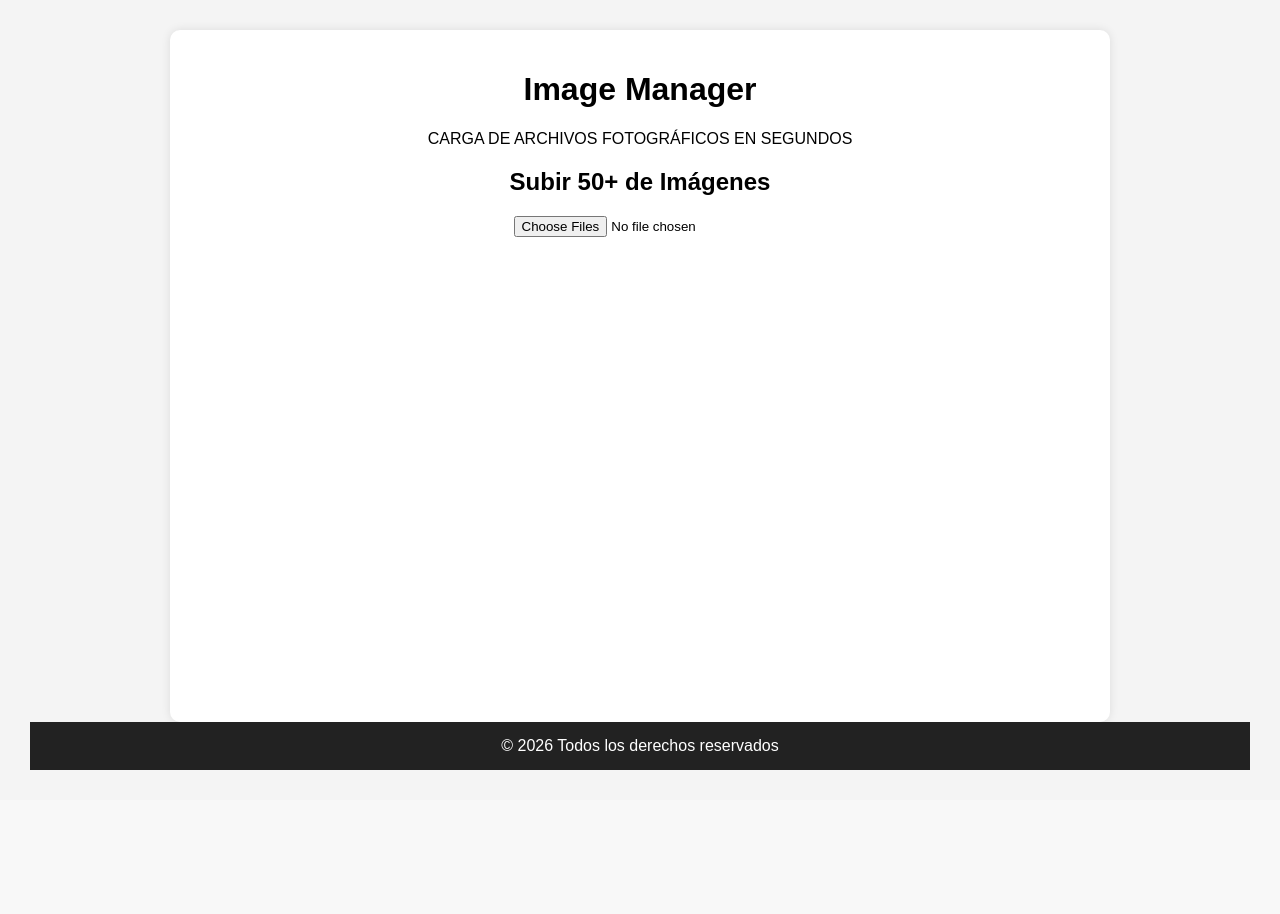
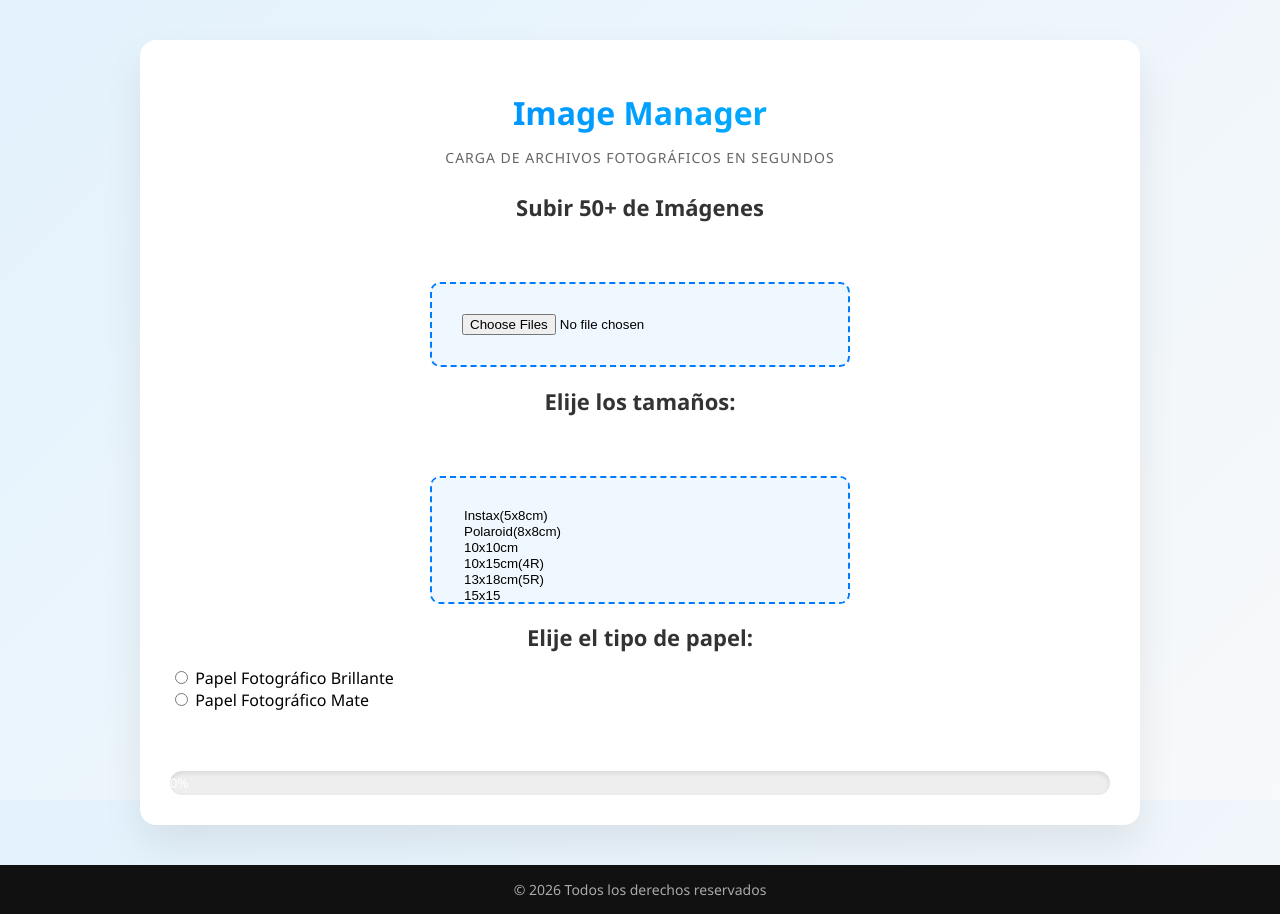
Before and after one commit to TRASH-PROGRAMMER/pagina-web, a Flask app: page / in a window 1280 px wide. Before the commit the page ends 770 px from the top, so only its background shows below. Run offline with Flask 3, Linux system fonts and the light colour scheme.

Commit message:
mejora del frontend logica del negocio

```diff
--- a/SEVER/templates/index.html
+++ b/SEVER/templates/index.html
@@ -4,195 +4,46 @@
 <meta charset="UTF-8">
 <meta name="viewport" content="width=device-width, initial-scale=1.0">
 <title>image Manager</title>
-
-<style>
-body {
-    font-family: Arial, sans-serif;
-    background: #f4f4f4;
-    text-align: center;
-    padding: 30px;
-}
-
-.container {
-    background: white;
-    padding: 20px;
-    border-radius: 10px;
-    width: 90%;
-    max-width: 900px;
-    margin: auto;
-    box-shadow: 0 0 10px rgba(0,0,0,0.1);
-}
-
-.preview-container {
-    display: grid;
-    grid-template-columns: repeat(auto-fill, minmax(150px, 1fr));
-    gap: 15px;
-    margin-top: 20px;
-}
-
-.card {
-    background: #fafafa;
-    padding: 10px;
-    border-radius: 8px;
-    box-shadow: 0 0 5px rgba(0,0,0,0.1);
-}
-
-.card img {
-    width: 100%;
-    border-radius: 5px;
-}
-
-.mensaje {
-    font-size: 14px;
-    font-weight: bold;
-    margin-top: 5px;
-}
-
-.baja {
-    color: red;
-}
-
-.alta {
-    color: green;
-}
-
-button {
-    margin-top: 5px;
-    padding: 5px 8px;
-    border: none;
-    background: #007BFF;
-    color: white;
-    cursor: pointer;
-    border-radius: 4px;
-}
-
-button:hover {
-    background: #0056b3;
-}
-.titulo {
-    color: #333;
-    background-color: rgb(241, 205, 161);
-    margin-bottom: 10px;
-    font: 1em sans-serif;
-}
-.text1 {
-    color: #555;
-    margin-bottom: 20px;
-    font: 0.9em sans-serif;
-}
-html, body {
-    height: 100%;
-    margin: 0;
-    display: flex;
-    flex-direction: column;
-}
-
-.container {
-    flex: 1;
-}
-
-footer {
-    background: #222;
-    color: white;
-    text-align: center;
-    padding: 15px;
-}
-</style>
-
-</style>
+<link rel="stylesheet" href="style/style.css" />
 </head>
 <body>
-
 <div class="container">
-    <h1 class="tiutlo">Image Manager</h1>
-    <p class=" tex1">CARGA DE ARCHIVOS FOTOGRÁFICOS EN SEGUNDOS</p>
+    <h1 class="titulo"><b>Image Manager </b></h1>
+    <p class=" text1">CARGA DE ARCHIVOS FOTOGRÁFICOS EN SEGUNDOS</p>
     <h2>Subir 50+ de Imágenes</h2>
     <input type="file" id="inputImagenes" accept="image/*" multiple>
 
+    <label for="tamaño" class="tamaños-fotos"><h2>Elije los tamaños:</h2></label>
+    <select id="tamaño" multiple>
+        <option value="TAMAÑO1">Instax(5x8cm)</option>
+        <option value="TAMAÑO2">Polaroid(8x8cm)</option>
+        <option value="TAMAÑO3">10x10cm</option>
+        <option value="TAMAÑO4">10x15cm(4R)</option>
+        <option value="TAMAÑO5">13x18cm(5R)</option>
+        <option value="TAMAÑO6">15x15</option>
+        <option value="TAMAÑO7">15x21cm(6R)</option>
+        <option value="TAMAÑO8">20x20cm</option>
+        <option value="TAMAÑO9">20x25cm(8R)</option>
+        <option value="TAMAÑO10">20x30cm</option>
+    </select>
+    <form>
+     <h2>Elije el tipo de papel:</h2>
+      <input type="radio" id="papel1" name="papel" value="papel1">
+      <label  for=" tipo_de_papel"> Papel Fotográfico Brillante</label><br>
+        <input type="radio" id="papel2" name="papel" value="papel2">
+        <label for=" tipo_de_papel"> Papel Fotográfico Mate
+         </label></form>
+    </label>
     <div class="preview-container" id="previewContainer"></div>
+    <div class="progress-container" id="progressContainer">
+        <div class="progress-bar" id="progressBar">0%</div>
+        <button id="cancelButton">Cancelar</button>
+        <button id="retryButton">Reintentar</button>
+        <div id="errorMessage" class="error-message"></div>
+        <div id="successMessage" class="success-message"></div>
+    </div>
 </div>
 <footer>&copy; 2026 Todos los derechos reservados</footer>
-
-<script>
-
-const input = document.getElementById("inputImagenes");//selecciona el input
-const container = document.getElementById("previewContainer");//selecciona el container donde se mostrarán las imágenes
-//agrega un evento al input para cuando se seleccione un archivo
-input.addEventListener("change", function() {
-//limpia el container
-    container.innerHTML = "";
-//selecciona los archivos seleccionados y los convierte en un array
-    const archivos = Array.from(this.files);
-//comprueba si el array tiene más de 50 imágenes
-    if (archivos.length > 50) {
-        alert("Solo puedes subir máximo 50 imágenes.");
-        return;
-    }
-//recorre el array de archivos
-    archivos.forEach(archivo => {
-//crea un nuevo objeto FileReader para leer el archivo seleccionado
-        const reader = new FileReader();
-//agrega un evento al reader para cuando se cargue el archivo
-        reader.onload = function(e) {
-//crea un nuevo objeto Image para mostrar la imagen cargada
-            const img = new Image();
-            //carga la imagen con el resultado del reader
-            img.src = e.target.result;
-//agrega un evento al objeto Image para cuando se cargue la imagen
-            img.onload = function() {
-//crea un nuevo objeto HTMLDivElement para mostrar la imagen y el mensaje de calidad
-                const card = document.createElement("div");
-                card.className = "card";
-//crea un nuevo objeto HTMLImageElement para mostrar la imagen cargada
-                const imagen = document.createElement("img");
-                imagen.src = img.src;
-//crea un nuevo objeto HTMLDivElement para mostrar el mensaje de calidad
-                const mensaje = document.createElement("div");
-                mensaje.className = "mensaje";
-
-                // Criterio de baja calidad
-                if (img.width < 800 || img.height < 600) {
-                    mensaje.textContent = `Baja calidad (${img.width}x${img.height})`;
-                    mensaje.classList.add("baja");
-                } else {
-                    mensaje.textContent = `Buena calidad (${img.width}x${img.height})`;
-                    mensaje.classList.add("alta");
-                }
-//crea un nuevo objeto HTMLButtonElement para descargar la imagen
-                const boton = document.createElement("button");
-                boton.textContent = "Descargar";
-                //agrega un evento al botón para descargar la imagen cuando se haga click
-                boton.onclick = function() {
-                    //crea un nuevo objeto HTMLAnchorElement para descargar la imagen
-                    const link = document.createElement("a");
-                    //establece el href de la imagen y el nombre del archivo para descargar
-                    link.href = img.src;
-                    link.download = archivo.name;
-                    link.click();
-                };
-                //crea un nuevo objeto HTMLButtonElement para eliminar la imagen
-                const botonEliminar = document.createElement("button");
-                botonEliminar.textContent = "Eliminar";
-                botonEliminar.style.backgroundColor = "#dc3545";
-                botonEliminar.style.marginLeft = "5px";
-                botonEliminar.onclick = function() {
-                    container.removeChild(card);
-                };
-
-//agrega el contenido de la imagen, mensaje de calidad, botón de descargar y botón de eliminar al contenedor
-                card.appendChild(imagen);
-                card.appendChild(mensaje);
-                card.appendChild(boton);
-                card.appendChild(botonEliminar);
-
-                container.appendChild(card);
-            }
-        };
-//lee el archivo seleccionado como un string de base64
-        reader.readAsDataURL(archivo);
-    });
-});
-</script>
-
+<script src="script/main.js"></script>
 </body>
 </html>
--- /dev/null
+++ b/SEVER/templates/script/main.js
@@ -0,0 +1,106 @@
+const input = document.getElementById("inputImagenes");
+const container = document.getElementById("previewContainer");
+const progressBar = document.getElementById("progressBar");
+const progressText = document.getElementById("progressText");
+const cancelButton = document.getElementById("cancelButton");
+const retryButton = document.getElementById("retryButton");
+const errorMessage = document.getElementById("errorMessage");
+const successMessage = document.getElementById("successMessage");
+let cancelado = false;
+let archivosGlobal = [];
+
+
+
+
+input.addEventListener("change", function () {
+
+    container.innerHTML = "";
+    progressBar.style.width = "0%";
+    progressBar.textContent = "0%";
+
+    errorMessage.textContent = "";
+    successMessage.textContent = "";
+    cancelado = false;
+
+    const archivos = Array.from(this.files);
+    archivosGlobal = archivos;
+
+    if (archivos.length > 50) {
+        alert("Solo puedes subir máximo 50 imágenes.");
+        return;
+    }
+
+    let procesados = 0;
+    const total = archivos.length;
+
+    archivos.forEach(archivo => {
+
+        if (cancelado) return;
+
+        const reader = new FileReader();
+
+        reader.onload = function (e) {
+
+            if (cancelado) return;
+
+            const img = new Image();
+            img.src = e.target.result;
+
+            img.onload = function () {
+
+                const card = document.createElement("div");
+                card.className = "card";
+
+                const imagen = document.createElement("img");
+                imagen.src = img.src;
+
+                const mensaje = document.createElement("div");
+                mensaje.className = "mensaje";
+
+                if (img.width < 800 || img.height < 600) {
+                    mensaje.textContent = `Baja calidad (${img.width}x${img.height})`;
+                    mensaje.classList.add("baja");
+                } else {
+                    mensaje.textContent = `Buena calidad (${img.width}x${img.height})`;
+                    mensaje.classList.add("alta");
+                }
+
+                const boton = document.createElement("button");
+                boton.textContent = "Descargar";
+                boton.onclick = function () {
+                    const link = document.createElement("a");
+                    link.href = img.src;
+                    link.download = archivo.name;
+                    link.click();
+                };
+
+                const botonEliminar = document.createElement("button");
+                botonEliminar.textContent = "Eliminar";
+                botonEliminar.onclick = function () {
+                    container.removeChild(card);
+                };
+
+                card.appendChild(imagen);
+                card.appendChild(mensaje);
+                card.appendChild(boton);
+                card.appendChild(botonEliminar);
+                container.appendChild(card);
+
+                procesados++;
+                const porcentaje = Math.round((procesados / total) * 100);
+                progressBar.style.width = porcentaje + "%";
+                progressBar.textContent = porcentaje + "%";
+
+                if (procesados === total) {
+                    successMessage.textContent = "✅ Carga completada con éxito.";
+                }
+            };
+        };
+
+        reader.onerror = function () {
+            errorMessage.textContent = "Error al cargar una imagen.";
+        };
+
+        reader.readAsDataURL(archivo);
+    });
+});
--- /dev/null
+++ b/SEVER/templates/style/style.css
@@ -0,0 +1,238 @@
+/* ===== RESET & BASE ===== */
+* {
+    box-sizing: border-box;
+}
+
+html, body {
+    height: 100%;
+    margin: 0;
+    font-family: 'Segoe UI', system-ui, sans-serif;
+    background: linear-gradient(135deg, #e3f2fd, #f8f9fa);
+    display: flex;
+    flex-direction: column;
+}
+
+/* ===== CONTAINER ===== */
+.container {
+    background: white;
+    padding: 30px;
+    border-radius: 16px;
+    width: 95%;
+    max-width: 1000px;
+    margin: 40px auto;
+    box-shadow: 0 20px 40px rgba(0,0,0,0.08);
+    flex: 1;
+    transition: 0.3s ease;
+}
+
+/* ===== TITLES ===== */
+.titulo {
+    font-size: 32px;
+    font-weight: 700;
+    background: linear-gradient(90deg, #007BFF, #00c6ff);
+    -webkit-background-clip: text;
+    -webkit-text-fill-color: transparent;
+    margin-bottom: 10px;
+    text-align: center;
+}
+
+.text1 {
+    color: #666;
+    font-size: 14px;
+    letter-spacing: 1px;
+    margin-bottom: 25px;
+    text-align: center;
+}
+
+h2{
+    font-size: 22px;
+    color: #333;
+    margin-bottom: 15px;
+    text-align: center;
+}
+/* ===== INPUT ===== */
+input[type="file"],select {
+    padding: 30px;
+    width: 80%;
+    max-width: 420px;
+    margin: 60px auto 0 auto; /* centrado horizontal */
+    border: 2px dashed #007BFF;
+    border-radius: 10px;
+    background: #f0f8ff;
+    cursor: pointer;
+    transition: 0.3s;
+    display: block; /* necesario para margin auto */
+}
+
+
+input[type="file"]:hover {
+    background: #e6f2ff;
+    border-color: #0056b3;
+}
+
+/* ===== GRID ===== */
+.preview-container {
+    display: grid;
+    grid-template-columns: repeat(auto-fill, minmax(180px, 1fr));
+    gap: 20px;
+    margin-top: 30px;
+}
+
+/* ===== CARD ===== */
+.card {
+    background: white;
+    padding: 12px;
+    border-radius: 14px;
+    box-shadow: 0 10px 25px rgba(0,0,0,0.08);
+    transition: transform 0.3s ease, box-shadow 0.3s ease;
+}
+
+.card:hover {
+    transform: translateY(-6px);
+    box-shadow: 0 15px 35px rgba(0,0,0,0.15);
+}
+
+.card img {
+    width: 100%;
+    border-radius: 10px;
+    object-fit: cover;
+}
+
+/* ===== MESSAGE ===== */
+.mensaje {
+    font-size: 14px;
+    font-weight: 600;
+    margin-top: 8px;
+}
+
+.baja {
+    color: #e53935;
+}
+
+.alta {
+    color: #2e7d32;
+}
+
+/* ===== BUTTONS ===== */
+button {
+    margin-top: 8px;
+    padding: 8px 12px;
+    border: none;
+    border-radius: 8px;
+    background: linear-gradient(90deg, #007BFF, #0056b6);
+    color: white;
+    cursor: pointer;
+    font-weight: 500;
+    transition: 0.3s ease;
+}
+
+button:hover {
+    transform: scale(1.05);
+    opacity: 0.9;
+}
+
+button:active {
+    transform: scale(0.98);
+}
+
+button:nth-child(4) {
+    background: linear-gradient(90deg, #dc3545, #a71d7a);
+}
+
+/* ===== PROGRESS ===== */
+.progress-container {
+    width: 100%;
+    background-color: #eee;
+    border-radius: 30px;
+    margin-top: 30px;
+    overflow: hidden;
+    height: 24px;
+    box-shadow: inset 0 2px 5px rgba(0,0,0,0.1);
+}
+
+.progress-bar {
+    width: 0%;
+    height: 100%;
+    background: linear-gradient(90deg, #00c853, #64dd17);
+    border-radius: 30px;
+    text-align: center;
+    color: white;
+    font-size: 13px;
+    line-height: 24px;
+    transition: width 0.4s ease-in-out;
+}
+
+/* ===== MESSAGES ===== */
+.error-message {
+    color: #e53935;
+    font-weight: 600;
+    margin-top: 15px;
+}
+
+.success-message {
+    color: #2e7d32;
+    font-weight: 600;
+    margin-top: 15px;
+}
+
+/* ===== FOOTER ===== */
+footer {
+    background: #111;
+    color: #aaa;
+    text-align: center;
+    padding: 15px;
+    font-size: 14px;
+}
+
+/* ===== BOTONES DE CONTROL ===== */
+#cancelButton,
+#retryButton {
+    padding: 10px 18px;
+    margin: 10px 8px 0 0;
+    font-size: 14px;
+    font-weight: 600;
+    border-radius: 10px;
+    border: none;
+    cursor: pointer;
+    transition: transform 0.2s ease, opacity 0.2s ease;
+}
+
+/* Botón Cancelar */
+#cancelButton {
+    background: linear-gradient(90deg, #dc3545, #a71d2a);
+    color: white;
+}
+
+#cancelButton:hover {
+    transform: scale(1.05);
+    opacity: 0.9;
+}
+
+#cancelButton:active {
+    transform: scale(0.95);
+}
+
+/* Botón Reintentar */
+#retryButton {
+    background: linear-gradient(90deg, #007BFF, #0056b3);
+    color: white;
+}
+
+#retryButton:hover {
+    transform: scale(1.05);
+    opacity: 0.9;
+}
+
+#retryButton:active {
+    transform: scale(0.95);
+}
+
+.progress-bar span {
+    position: absolute;
+    width: 100%;
+    text-align: center;
+    font-size: 11px;
+    font-weight: 600;
+    color: white;
+    line-height: 10px;
+}
```
